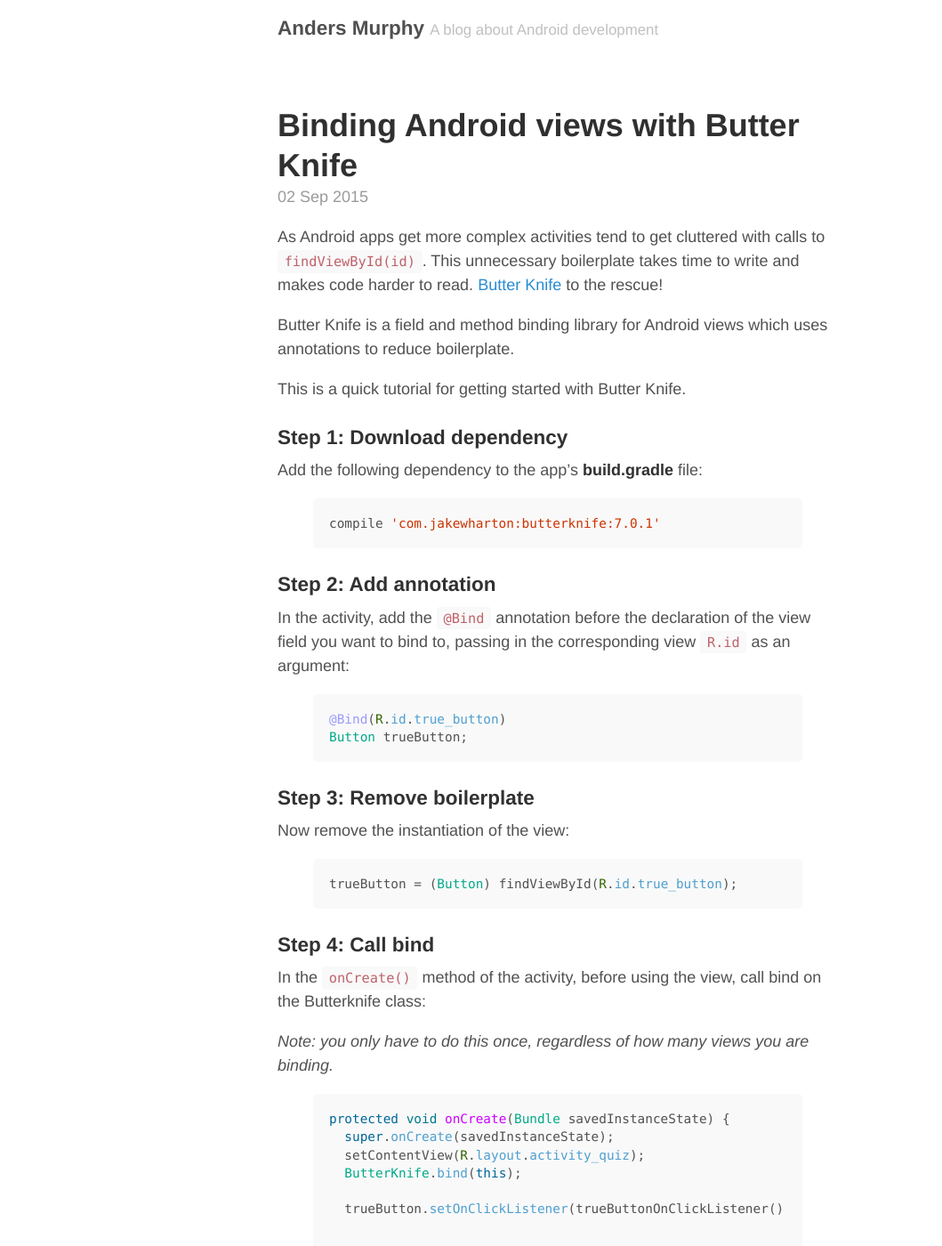
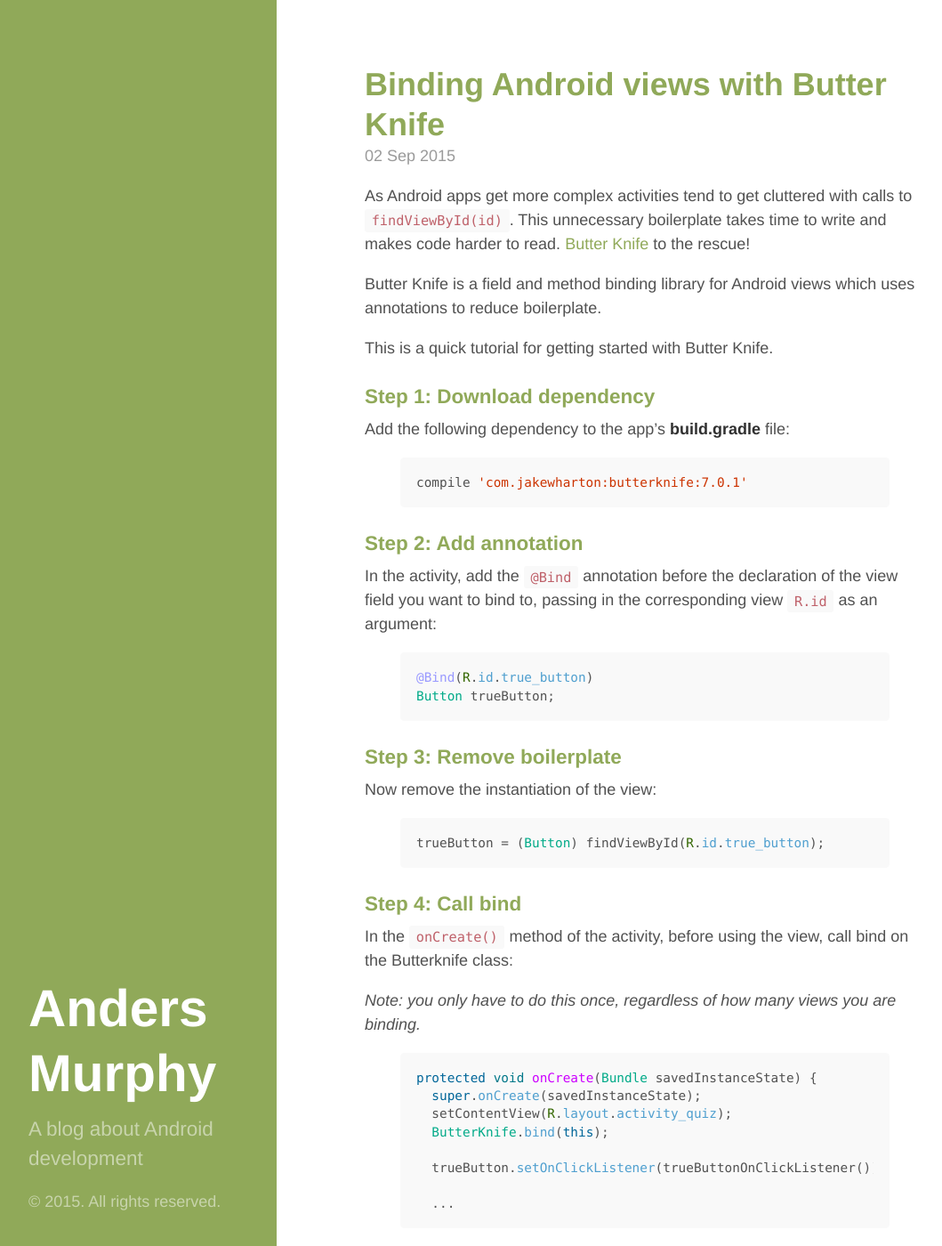
Before and after one commit to andersmurphy/andersmurphy-blog, a Jekyll site: the page built from index.html, in a window 1280 px wide and 1400 px high. Shown: the whole window at 89% size, without its empty margins (13-1072 px from the left). Built offline with Jekyll 4.4.1, drawn with Linux system fonts in a browser that asks for light colours; the list of posts is cut into pages by our own code; some of the changed text lies outside the part shown.

Commit message:
adds sidebar and adds some colour

```diff
--- a/_config.yml
+++ b/_config.yml
@@ -18,9 +18,3 @@
 sass:
   sass_dir:          _sass
   style:            :compressed
-
-# About/contact
-author:
-  name:              Anders Murphy
-  url:
-  email:
--- a/_includes/head.html
+++ b/_includes/head.html
@@ -15,6 +15,7 @@
 
   <!-- CSS -->
   <link rel="stylesheet" href="{{ site.baseurl }}/styles.css">
+  <link rel="stylesheet" href="{{ site.baseurl }}/theme.css">
 
   <!-- Icons -->
   <link rel="apple-touch-icon-precomposed" sizes="144x144" href="{{ site.baseurl }}/public/apple-touch-icon-precomposed.png">
--- /dev/null
+++ b/_includes/sidebar.html
@@ -0,0 +1,13 @@
+<div class="sidebar">
+  <div class="container sidebar-sticky">
+    <div class="sidebar-about">
+      <h1>
+        <a href="{{ site.baseurl }}">
+          {{ site.title }}
+        </a>
+      </h1>
+      <p class="lead">{{ site.tagline }}</p>
+    </div>
+    <p>&copy; {{ site.time | date: '%Y' }}. All rights reserved.</p>
+  </div>
+</div>
--- a/_layouts/default.html
+++ b/_layouts/default.html
@@ -1,27 +1,14 @@
 <!DOCTYPE html>
-<html lang="en">
+<html lang="en-us">
 
   {% include head.html %}
 
   <body>
 
-    <div class="container content">
-      <header class="masthead">
-        <h3 class="masthead-title">
-          <a href="{{ site.baseurl }}/" title="Home">{{ site.title }}</a>
-          <small>{{ site.tagline }}</small>
-        </h3>
-      </header>
+    {% include sidebar.html %}
 
-      <main>
-        {{ content }}
-      </main>
-
-      <footer class="footer">
-        <small>
-          &copy; <time datetime="{{ site.time | date_to_xmlschema }}">{{ site.time | date: '%Y' }}</time>. All rights reserved.
-        </small>
-      </footer>
+    <div class="content container">
+      {{ content }}
     </div>
 
   </body>
--- /dev/null
+++ b/theme.css
@@ -0,0 +1,94 @@
+/*
+ * Sidebar
+ *
+ * Flexible banner for housing site name, intro, and "footer" content. Starts
+ * out above content in mobile and later moves to the side with wider viewports.
+ */
+
+.sidebar {
+  text-align: center;
+  padding: 2rem 1rem;
+  color: rgba(255,255,255,.5);
+  background-color: #90a959;
+}
+@media (min-width: 48em) {
+  .sidebar {
+    position: fixed;
+    top: 0;
+    left: 0;
+    bottom: 0;
+    width: 18rem;
+    text-align: left;
+  }
+}
+
+/* Sidebar links */
+.sidebar a {
+  color: #fff;
+}
+
+/* About section */
+.sidebar-about h1 {
+  color: #fff;
+  margin-top: 0;
+  font-size: 3.25rem;
+}
+
+/* Sticky sidebar
+ *
+ * Add the `sidebar-sticky` class to the sidebar's container to affix it the
+ * contents to the bottom of the sidebar in tablets and up.
+ */
+
+@media (min-width: 48em) {
+  .sidebar-sticky {
+    position: absolute;
+    right:  1rem;
+    bottom: 1rem;
+    left:   1rem;
+  }
+}
+
+
+/* Container
+ *
+ * Align the contents of the site above the proper threshold with some margin-fu
+ * with a 25%-wide `.sidebar`.
+ */
+
+.content {
+  padding-top:    4rem;
+  padding-bottom: 4rem;
+}
+
+@media (min-width: 48em) {
+  .content {
+    max-width: 38rem;
+    margin-left: 20rem;
+    margin-right: 2rem;
+  }
+}
+
+@media (min-width: 64em) {
+  .content {
+    margin-left: 22rem;
+    margin-right: 4rem;
+  }
+}
+
+.content h3,
+.content a,
+.related-posts li a:hover {
+  color: #90a959;
+}
+
+/*
+ * Custom type
+ *
+ * Extend paragraphs with `.lead` for larger introductory text.
+ */
+
+.lead {
+  font-size: 1.25rem;
+  font-weight: 300;
+}
```
Also changed, not shown: atom.xml (deleted, +0 -28 lines).
